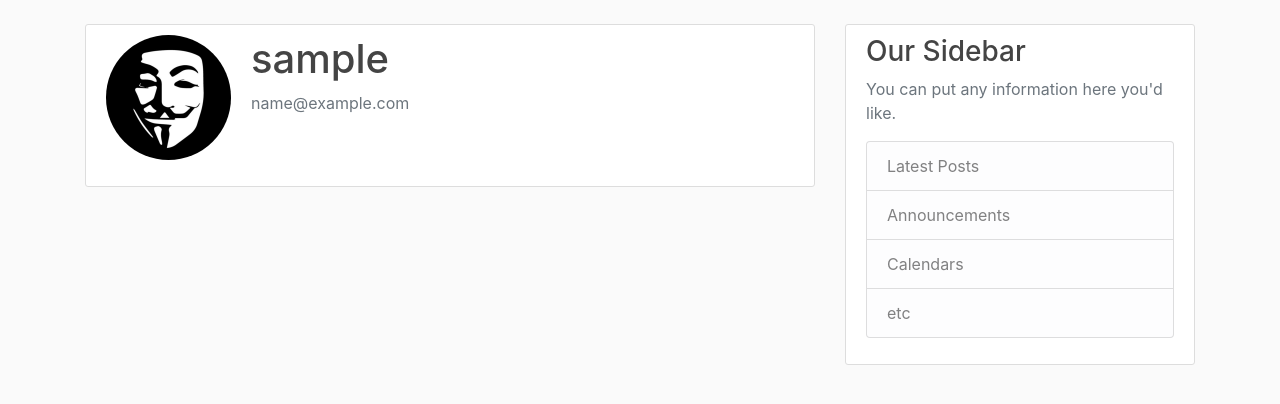
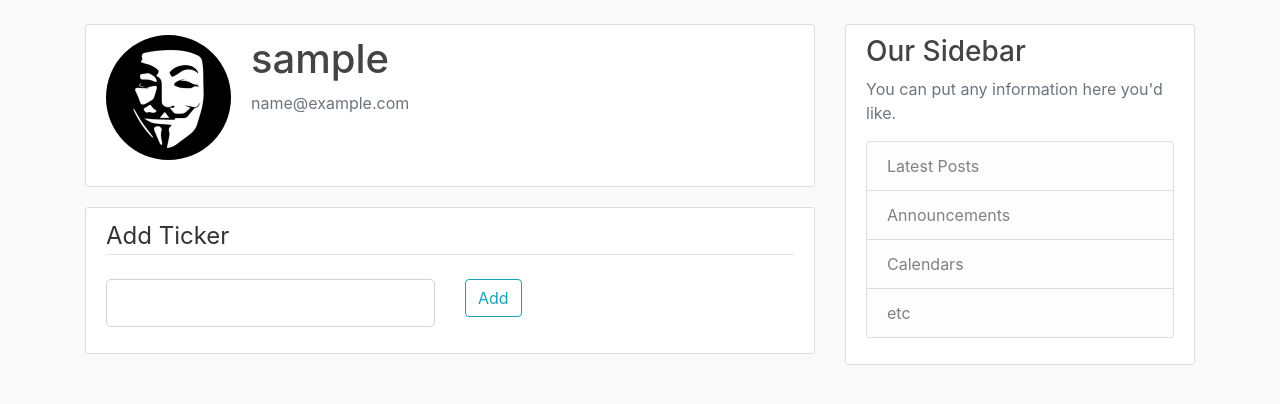
Before and after one commit to evanletz/stocknews-scraper, a Flask app: page /account/ in a window 1280 px wide. Shown: the part 56-460 px from the top of the page. Run offline with Flask 2, Linux system fonts and the light colour scheme; the visitor is signed in with stand-in values (Sample User, id 1); data comes from the database, SQL or seed files in the repository; some libraries are stand-ins or nearby versions.

Commit message:
Create AddTicker form to add tickers to user list

```diff
--- a/scraper/forms.py
+++ b/scraper/forms.py
@@ -4,7 +4,7 @@ from flask_login import current_user
 from wtforms import StringField, PasswordField, SubmitField, BooleanField
 from wtforms.validators import DataRequired, Length, Email, EqualTo, ValidationError
 import phonenumbers
-from scraper.models import User
+from scraper.models import User, Ticker
 
 
 class RegistrationForm(FlaskForm):
@@ -62,3 +62,13 @@ class UpdateAccountForm(FlaskForm):
         parsed_phone = phonenumbers.parse(phone.data, 'US')
         if not phonenumbers.is_valid_number(parsed_phone):
             raise ValidationError('Invalid phone number. Try retyping without symbols.')
+
+class AddTicker(FlaskForm):
+
+    ticker = StringField('Ticker', validators=[DataRequired(), Length(min=3, max=5)])
+    submit = SubmitField('Add')
+
+    def validate_ticker(self, ticker):
+        db_ticker = Ticker.query.filter_by(ticker_id=ticker.data.upper()).first()
+        if db_ticker is None:
+            raise ValidationError('Ticker is invalid or cannot be found. Please choose a different one.')
--- a/scraper/routes.py
+++ b/scraper/routes.py
@@ -4,8 +4,8 @@ from flask_login import login_user, logout_user, current_user, login_required
 import secrets
 from PIL import Image
 from scraper import app, db, bcrypt
-from scraper.models import User, Article
-from scraper.forms import RegistrationForm, LoginForm, UpdateAccountForm
+from scraper.models import User, Article, Ticker
+from scraper.forms import RegistrationForm, LoginForm, UpdateAccountForm, AddTicker
 
 
 @app.route('/')
@@ -48,10 +48,17 @@ def logout():
     flash('You have been successfully logged out!', category='success')
     return redirect(url_for('home'))
 
-@app.route('/account/')
+@app.route('/account/', methods=['GET','POST'])
 def account():
     image_file = url_for('static', filename=f'profile_pics/{current_user.image_file}')
-    return render_template('account.html', title='Account', image_file=image_file)
+    form = AddTicker()
+    if form.validate_on_submit():
+        ticker = Ticker.query.filter_by(ticker_id=form.ticker.data).first()
+        current_user.tickers.append(ticker)
+        db.session.commit()
+        flash('Ticker successfully added to your watchlist!', category='success')
+        return redirect(url_for('account'))
+    return render_template('account.html', title='Account', image_file=image_file, form=form)
 
 def save_photo(form_photo):
     random_hex = secrets.token_hex(8)
--- a/scraper/templates/account.html
+++ b/scraper/templates/account.html
@@ -9,4 +9,29 @@
             </div>
         </div>
     </div>
+    <div class="content-section">
+        <form method='POST' action='' enctype='multipart/form-data'>
+            {{ form.hidden_tag() }}
+            <fieldset class='form-group'>
+                <legend class='border-bottom mb-4'>Add Ticker</legend>
+                <div class='row'>
+                    <div class='col'>
+                        {% if form.ticker.errors %}
+                        {{ form.ticker(class='form-control form-control-lg is-invalid') }}
+                        <div class='invalid-feedback'>
+                            {% for error in form.ticker.errors %}
+                                <span>{{ error }}</span>
+                            {% endfor %}
+                        </div>
+                        {% else %}
+                            {{ form.ticker(class='form-control form-control-lg') }}
+                        {% endif %}
+                    </div>
+                    <div class='col'>
+                        {{ form.submit(class='btn btn-outline-info') }}
+                    </div>
+                </div>
+            </fieldset>
+        </form>
+    </div>
 {% endblock content %}
```
